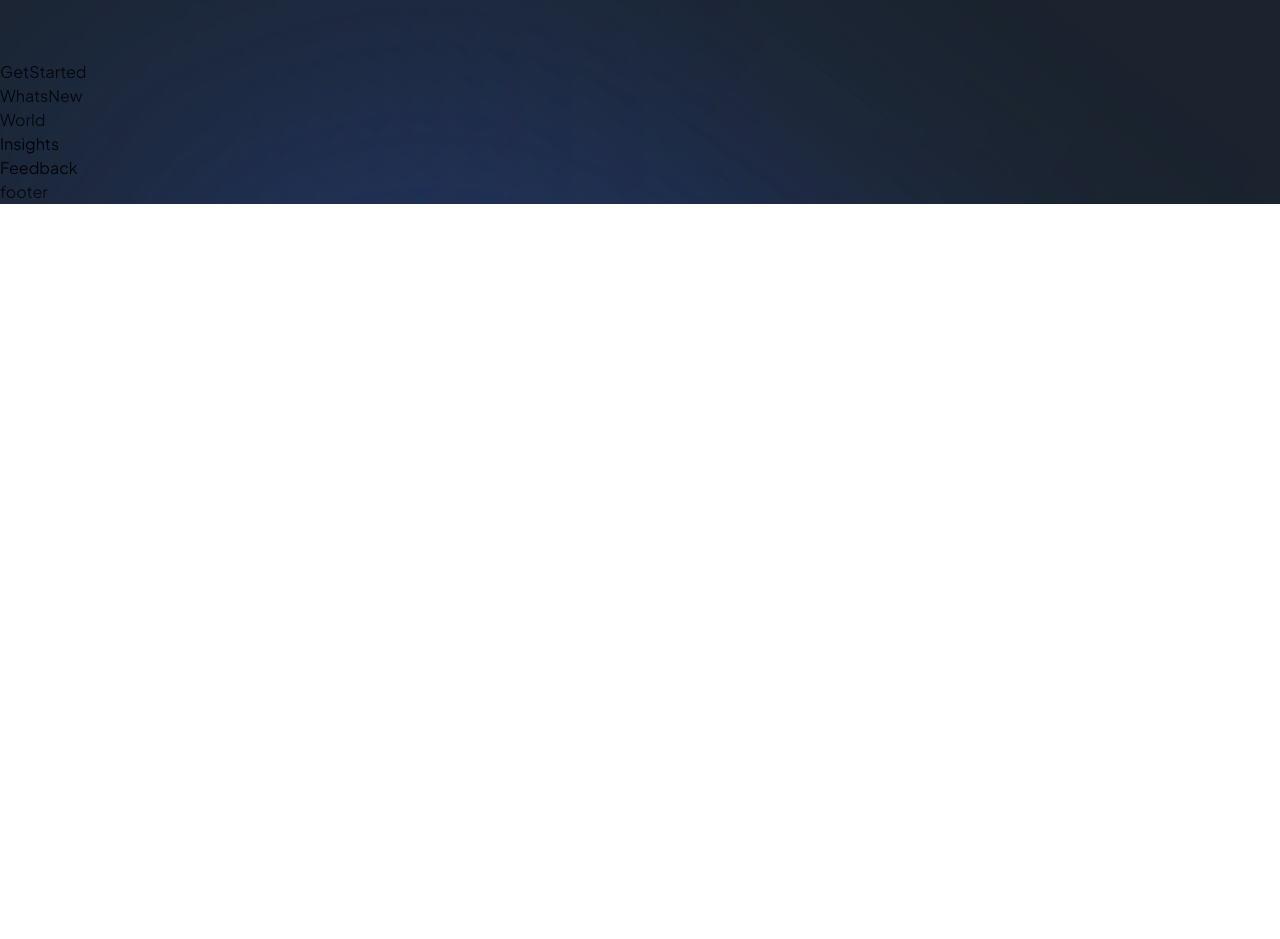
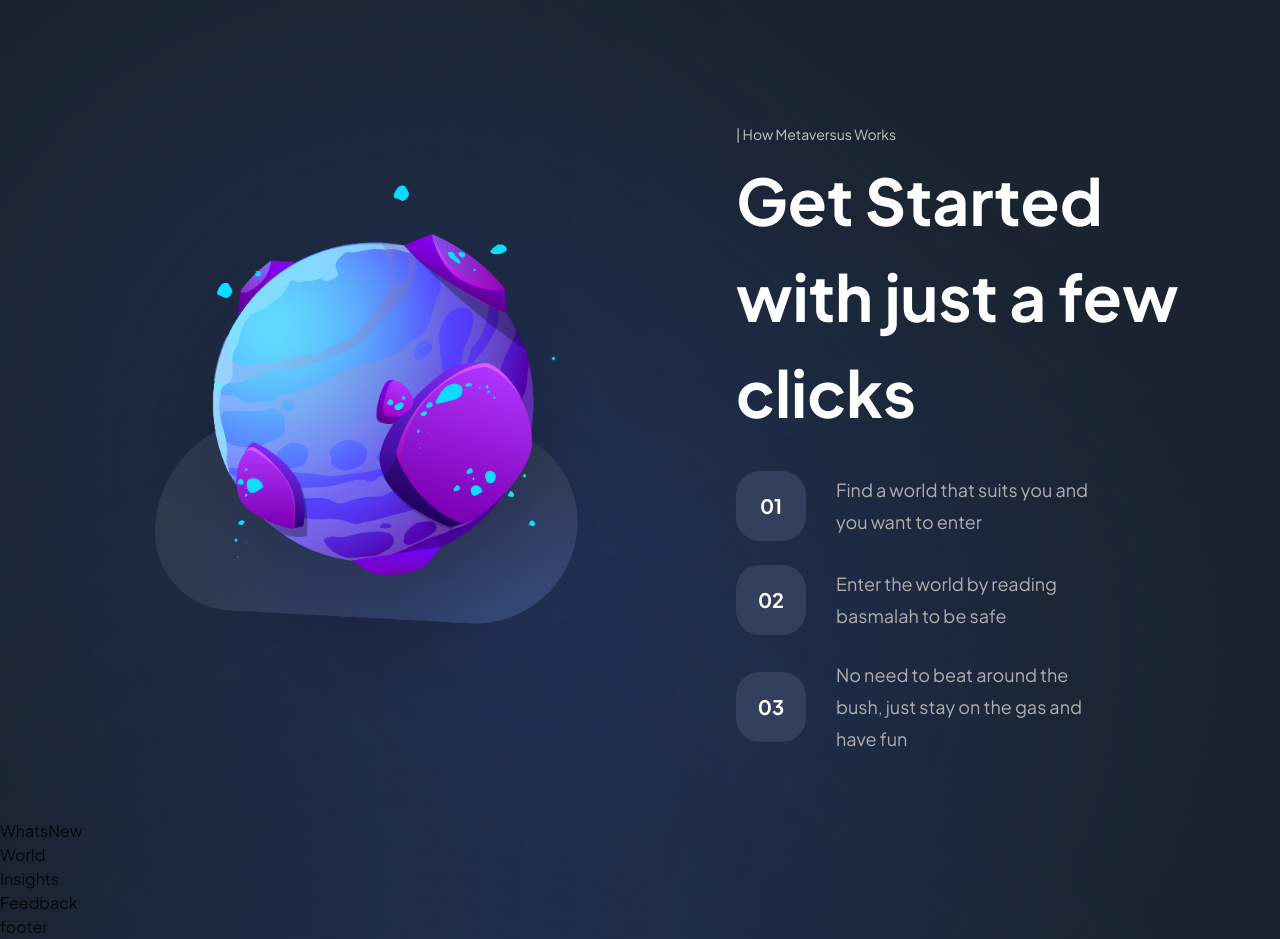
Before and after one commit to PieroVillanueva/Metaverse-Next, a Next.js app: page / in a window 1280 px wide. Shown: the part 2580-3519 px from the top of the page. Before the commit the page ends 2784 px from the top, so only its background shows below. Built offline with nearby package versions, Linux system fonts and the light colour scheme.

Commit message:
avance de getStarted

```diff
--- a/src/components/ExploreCard.jsx
+++ b/src/components/ExploreCard.jsx
@@ -26,7 +26,7 @@
         <motion.div
           variants={fadeIn("top", "spring", 0.2, 1.75)}
           initial="hidden"
-          animate="show"
+          whileInView="show"
           className="absolute bottom-0 p-8 justify-start w-full flex-col bg-[rgba(0,0,0,0.5)] rounded-b-[24px]"
         >
           <div
--- a/src/components/StartSteps.jsx
+++ b/src/components/StartSteps.jsx
@@ -1,5 +1,18 @@
-const StartSteps = () => {
-  return <div>StartSteps</div>;
+import styles from "@/styles";
+
+const StartSteps = ({ number, text }) => {
+  return (
+    <div className={`${styles.flexCenter} flex-row`}>
+      <div
+        className={`${styles.flexCenter} w-[70px] h-[70px] rounded-3xl bg-[#323f5d] `}
+      >
+        <p className="font-bold text-[20px] text-white">0{number}</p>
+      </div>
+      <p className="flex-1 ml-[30px] font-normal text-[18px] text-[#b0b0b0] leading-8">
+        {text}
+      </p>
+    </div>
+  );
 };
 
 export default StartSteps;
--- a/src/sections/Explore.jsx
+++ b/src/sections/Explore.jsx
@@ -3,7 +3,7 @@
 import { motion } from "framer-motion";
 
 import styles from "../styles";
-import { fadeIn, staggerContainer } from "../utils/motion";
+import { staggerContainer } from "../utils/motion";
 import { ExploreCard, TitleText, TypingText } from "../components";
 
 import { exploreWorlds } from "../constants";
--- a/src/sections/GetStarted.jsx
+++ b/src/sections/GetStarted.jsx
@@ -1,6 +1,47 @@
 "use client";
+import { useState } from "react";
+import { motion } from "framer-motion";
+
+import styles from "../styles";
+import { fadeIn, staggerContainer, planetVariants } from "../utils/motion";
+import { StartSteps, TitleText, TypingText } from "../components";
+
+import { startingFeatures } from "../constants";
 
 const GetStarted = () => {
-  return <section>GetStarted</section>;
+  return (
+    <section className={`${styles.paddings} relative z-10`}>
+      <motion.div
+        variants={staggerContainer}
+        initial="hidden"
+        whileInView="show"
+        viewport={{ once: false, amount: 0.25 }}
+        className={`${styles.innerWidth} mx-auto flex lg:flex-row flex-col gap-8`}
+      >
+        <motion.div
+          variants={planetVariants("left")}
+          className={`flex-1 ${styles.flexCenter}`}
+        >
+          <img
+            src="/get-started.png"
+            alt="get-started"
+            className="w-[90%] h-[90%] object-contain"
+          />
+        </motion.div>
+        <motion.div
+          variants={fadeIn("left", "tween", 0.2, 1)}
+          className="flex-[0.75] flex justify-center flex-col"
+        >
+          <TypingText title="| How Metaversus Works" />
+          <TitleText title={<>Get Started with just a few clicks</>} />
+          <div className="mt-[31px]  flex flex-col max-w-[370px] gap-6">
+            {startingFeatures.map((feature, index) => (
+              <StartSteps key={feature} number={index + 1} text={feature} />
+            ))}
+          </div>
+        </motion.div>
+      </motion.div>
+    </section>
+  );
 };
 export default GetStarted;
```
